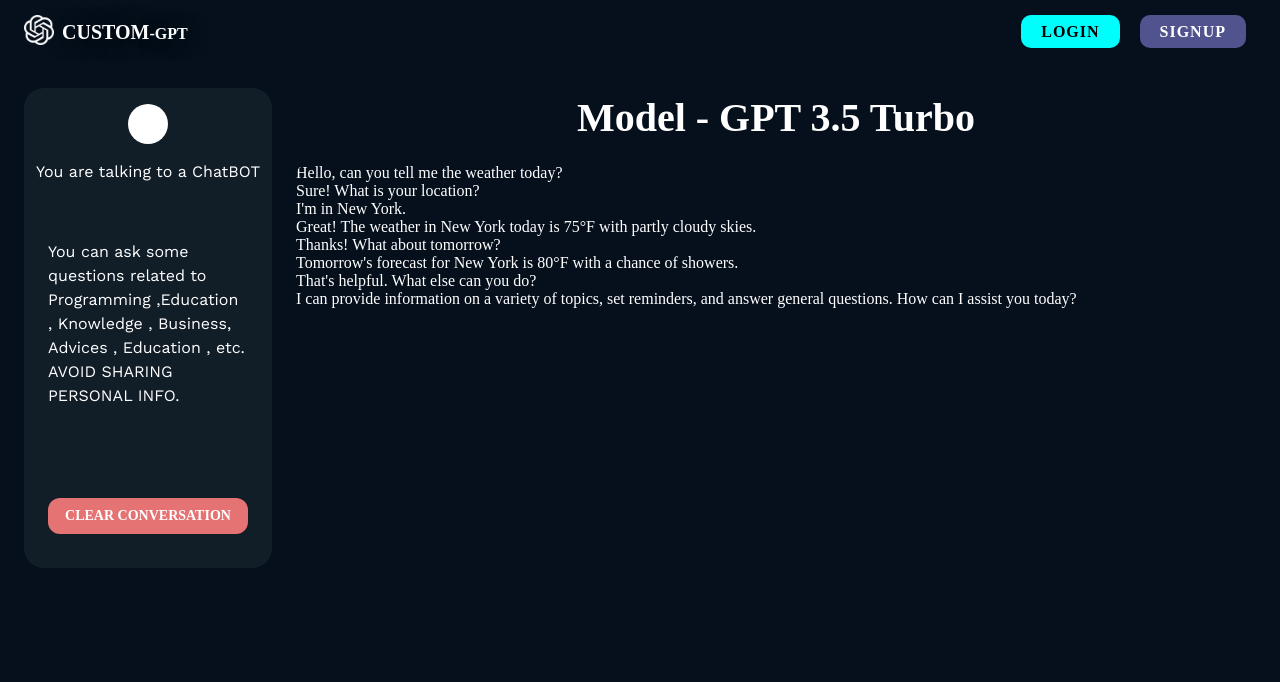
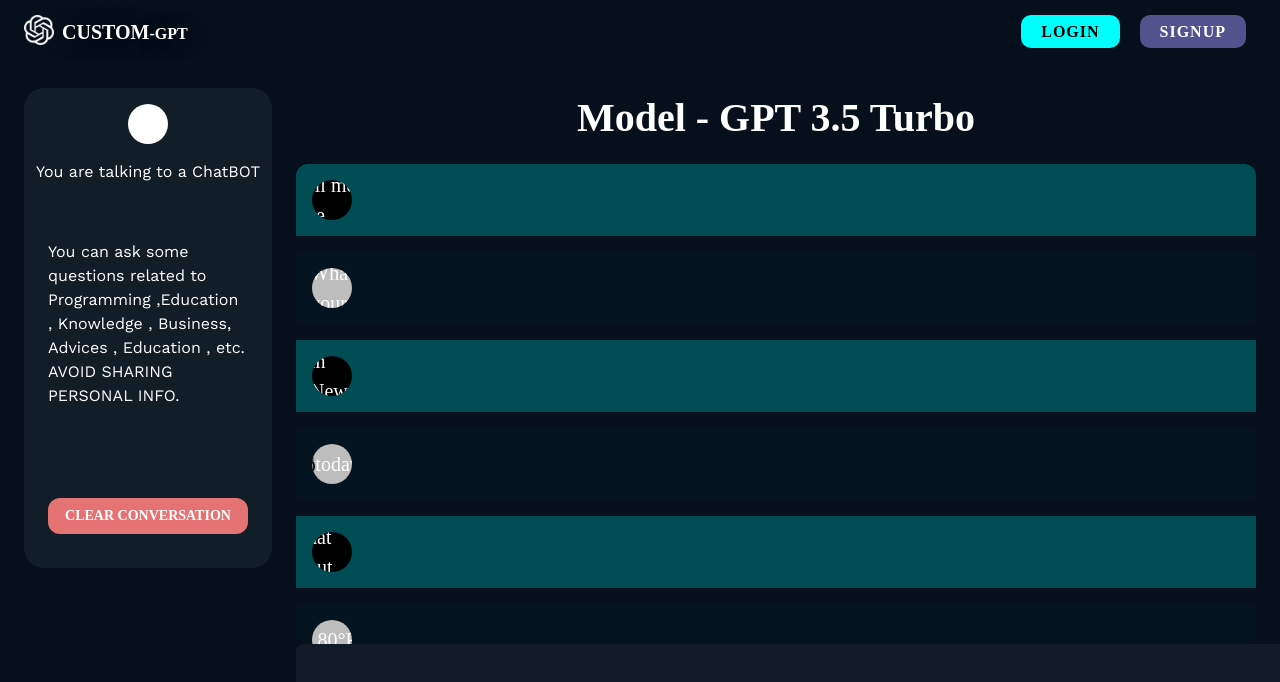
Before and after one commit to Atharvcreatives/custom-openai-chatbot, a React (Vite) app in the folder frontend/: page /chat in a window 1280 px wide. Shown: the top 682 px of the page. Built offline with nearby package versions, Linux system fonts and the light colour scheme; no server answers.

Commit message:
updates for input box and roles

```diff
--- a/frontend/src/components/chat/ChatItem.tsx
+++ b/frontend/src/components/chat/ChatItem.tsx
@@ -1,5 +1,6 @@
-import { Box , Avatar} from "@mui/material";
 import React from "react";
+import { Box, Avatar, Typography } from "@mui/material";
+import { useAuth } from "../../context/AuthContext";
 
 const ChatItem = ({
   content,
@@ -8,14 +9,25 @@
   content: string;
   role: "user" | "assistant";
 }) => {
-  return role === "assitant" ? (
-    <Box
-      sx={{ display: "flex", p: 2, bgcolor: "#004d5612", my: 2, gap: 2 }}
-    >
-      <Avatar sx></Avatar>
+  const auth = useAuth();
+  return role === "assistant" ? (
+    <Box sx={{ display: "flex", p: 2, bgcolor: "#004d5612", my: 2, gap: 2 }}>
+      <Avatar sx={{ ml: "0" }}>
+        <img src="openai.png" alt="openai" width={"30px"} />
+        <Box>
+          <Typography fontSize={"20px"}>{content}</Typography>
+        </Box>
+      </Avatar>
     </Box>
   ) : (
-    <></>
+    <Box sx={{ display: "flex", p: 2, bgcolor: "#004d56", gap: 2 }}>
+      <Avatar sx={{ ml: "0", bgcolor:"black", color:"white" }}>
+      {auth?.user?.name[0]} {auth?.user?.name.split(" ")[1][0]}
+        <Box>
+          <Typography fontSize={"20px"}>{content}</Typography>
+        </Box>
+      </Avatar>
+    </Box>
   );
 };
 
--- a/frontend/src/pages/Chat.tsx
+++ b/frontend/src/pages/Chat.tsx
@@ -3,6 +3,7 @@
 import { Box, Avatar, Button, Typography } from "@mui/material";
 import { useAuth } from "../context/AuthContext";
 import { red } from "@mui/material/colors";
+import ChatItem from "../components/chat/ChatItem";
 const chatMessages = [
   { role: "user", content: "Hello, can you tell me the weather today?" },
   { role: "assistant", content: "Sure! What is your location?" },
@@ -127,7 +128,36 @@
             overflowY: "auto",
             scrollBehavior: "smooth",
           }}
-        >{chatMessages.map((chat)=><div>{ chat.content}</div>)}</Box>
+        >
+          {chatMessages.map((chat, index) => (
+            <div>
+              <ChatItem content={chat.content} role={chat.role} key={index} />
+            </div>
+          ))}
+        </Box>
+        <div
+          style={{
+            width: "100%",
+            padding: "20px",
+            borderRadius: 8,
+            backgroundColor: "rgb(17,27,39)",
+            display: "flex",
+            margin: "auto",
+          }}
+        >
+          <input
+            type="text"
+            style={{
+              width: "100%",
+              backgroundColor: "transparent",
+              padding: "10px",
+              border: "none",
+              outline: "none",
+              color: "white",
+              fontSize: "20px",
+            }}
+          />
+        </div>
       </Box>
     </Box>
   );
```
